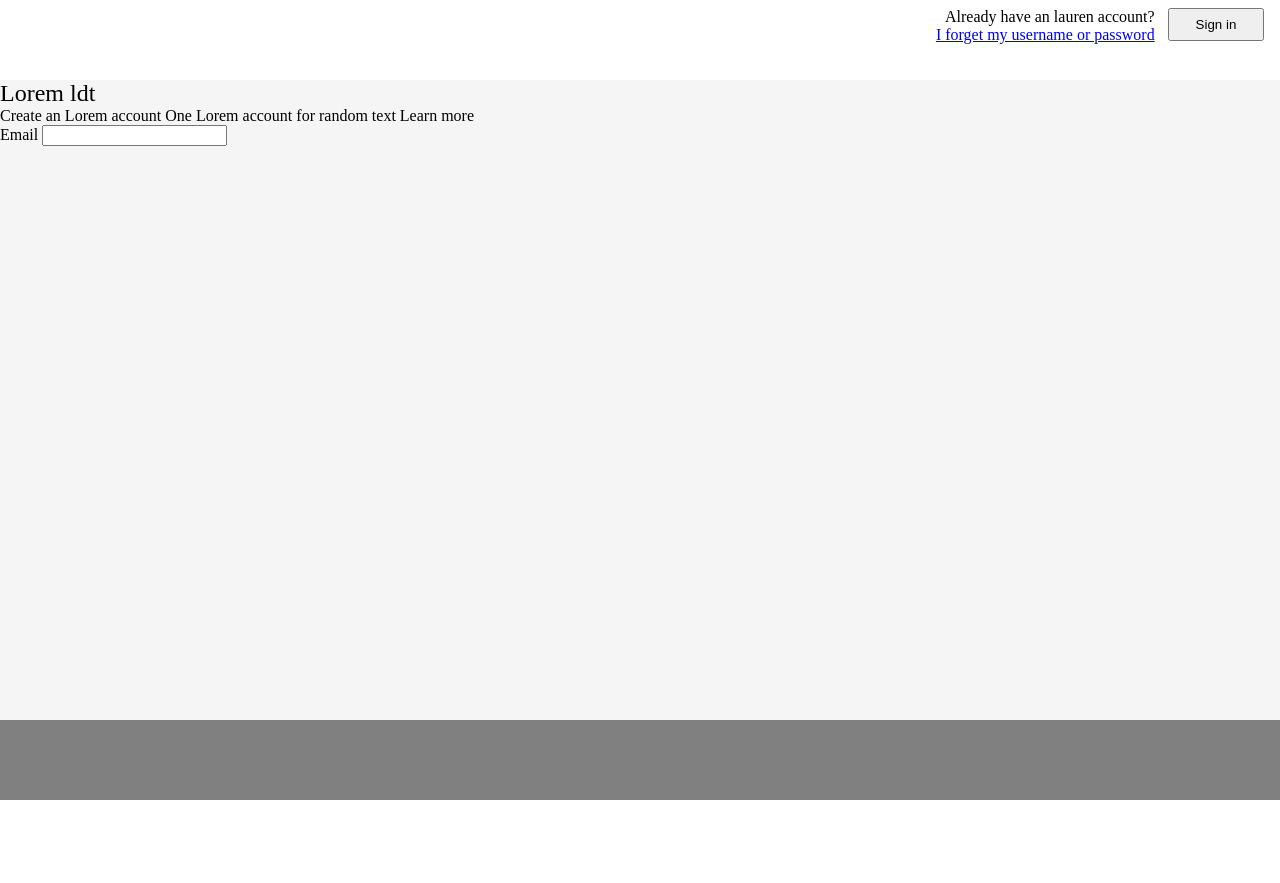
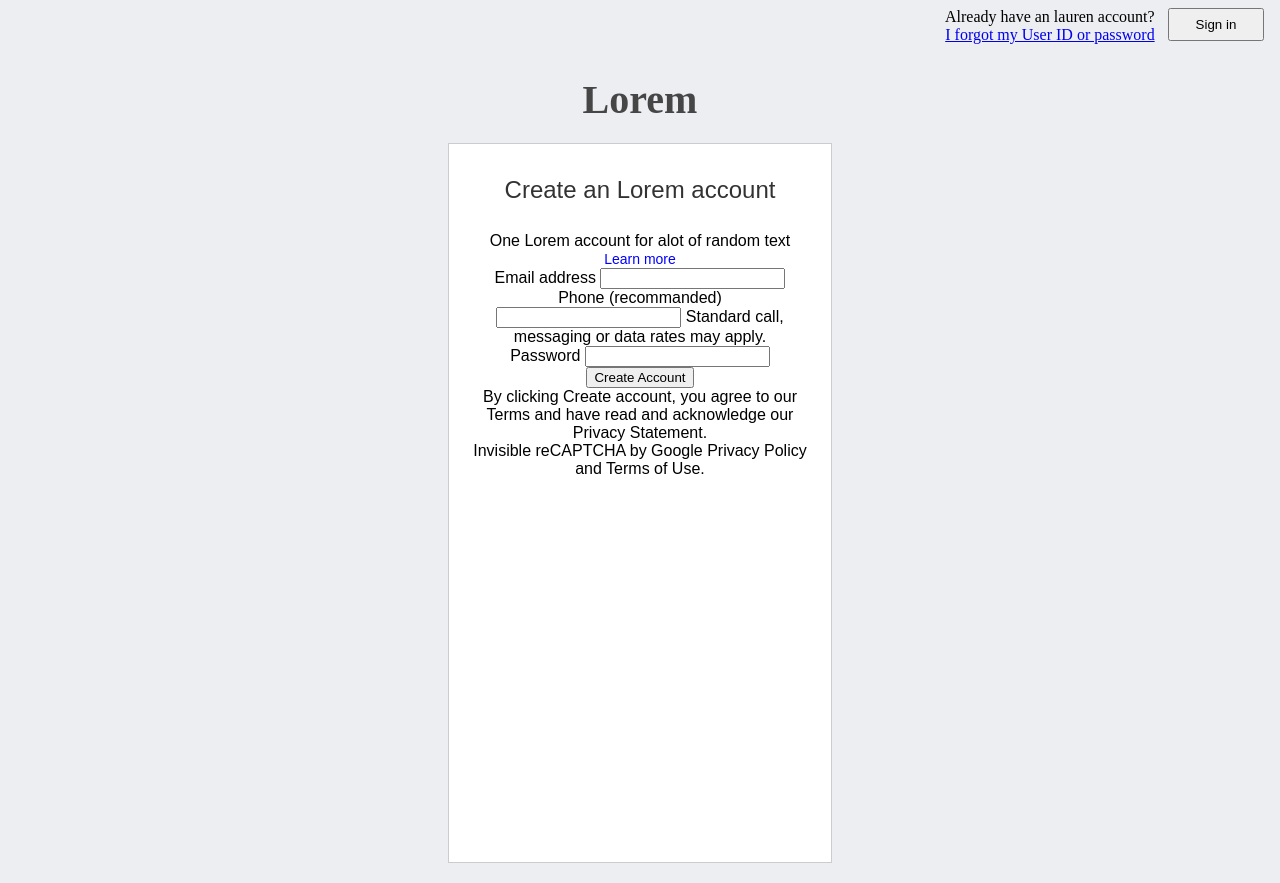
Before and after one commit to NishitHingu/Login_Form, a plain HTML site: page index.html in a window 1280 px wide. Before the commit the page ends 800 px from the top, so only its background shows below. Drawn offline with Linux system fonts and the light colour scheme.

Commit message:
added the contents in container class and gave some of them their css styles

```diff
--- a/index.html
+++ b/index.html
@@ -10,24 +10,35 @@
     <header>
         <label for="sign-in">Already have an lauren account?</label>
         <button id="sign-in">Sign in</button>
-        <span><a href="#">I forget my username or password</a></span>
+        <span><a href="#">I forgot my User ID or password</a></span>
     </header>
     <section>
-        <h1>Lorem ldt</h1>
+        <h1>Lorem</h1>
         <div class="container">
-            <span>Create an Lorem account</span>
-            <span>One Lorem account for random text</span>
+            <h2>Create an Lorem account</h2>
+            <p class="perks">One Lorem account for alot of random text</p>
             <a>Learn more</a>
             <form action="#" method="POST">
-                <ul>
-                    <li>
-                        <label for="mail">Email</label>
-                        <input id="mail" name="email" type="email">
-
-                </ul>
+                    <ul>
+                        <li>
+                            <label for="mail">Email address</label>
+                            <input id="mail" name="email" type="email" required>
+                        </li>
+                        <li>
+                            <label for="phone">Phone (recommanded)</label>
+                            <input id="phone" name="phone-number" type="tel" required>
+                            <span>Standard call, messaging or data rates may apply.</span>
+                        </li>
+                        <li>
+                            <label for="password">Password</label>
+                            <input id="password" name="password" type="password" required>
+                        </li>
+                    </ul>
+                    <button type="submit">Create Account</button>
+                    <p>By clicking Create account, you agree to our Terms and have read and acknowledge our Privacy Statement.</p>
+                    <div class="captcha">Invisible reCAPTCHA by Google Privacy Policy and Terms of Use.</div>
             </form>
         </div>
-
     </section>
     <footer>
 
--- a/main.css
+++ b/main.css
@@ -6,9 +6,7 @@ html{
 	font: inherit;
 }
 
-html,body{
-    height: 100%;
-}
+
 
 *, *:before, *:after{
     box-sizing: inherit;
@@ -30,10 +28,13 @@ img{
 }
 
 /*main cs*/
+body{
+    background-color: #ECEEF1;
+}
+/*HEADER*/
 
 header{
     height: 10%;
-    background-color: white;
     text-align: end;
     padding: 0.5rem 1rem 0 0;
 }
@@ -46,12 +47,43 @@ header button{
 header span{
     display: block;
 }
+
+/*SECTION*/
+
 section{
     height: 80%;
-    background-color: whitesmoke;
+}
+section h1{
+    text-align: center;
+    font-size: 40px;
+    font-weight: 700;
+    opacity: 0.7;
+    margin: 2rem 0 1rem 0;
+}
+.container{
+    height: 45rem;
+    width: 24rem;
+    margin: 20px auto 20px auto;
+    background-color: white;
+    border: 1px solid #ccc;
+    padding: 1rem;
+    text-align: center;
+    font-family: sans-serif;
+}
+h2{
+    font-size: 24px;
+    padding: 1rem 0 1rem 0;
+    opacity: 0.8;
+}
+.perks{
+    font-size: 16px;
+    padding: 0.75em 0 0 0;
+}
+.container a{
+    font-size: 14px;
+    color: blue;
 }
 footer{
     height: 10%;
     background-color: gray;
-
 }
```
